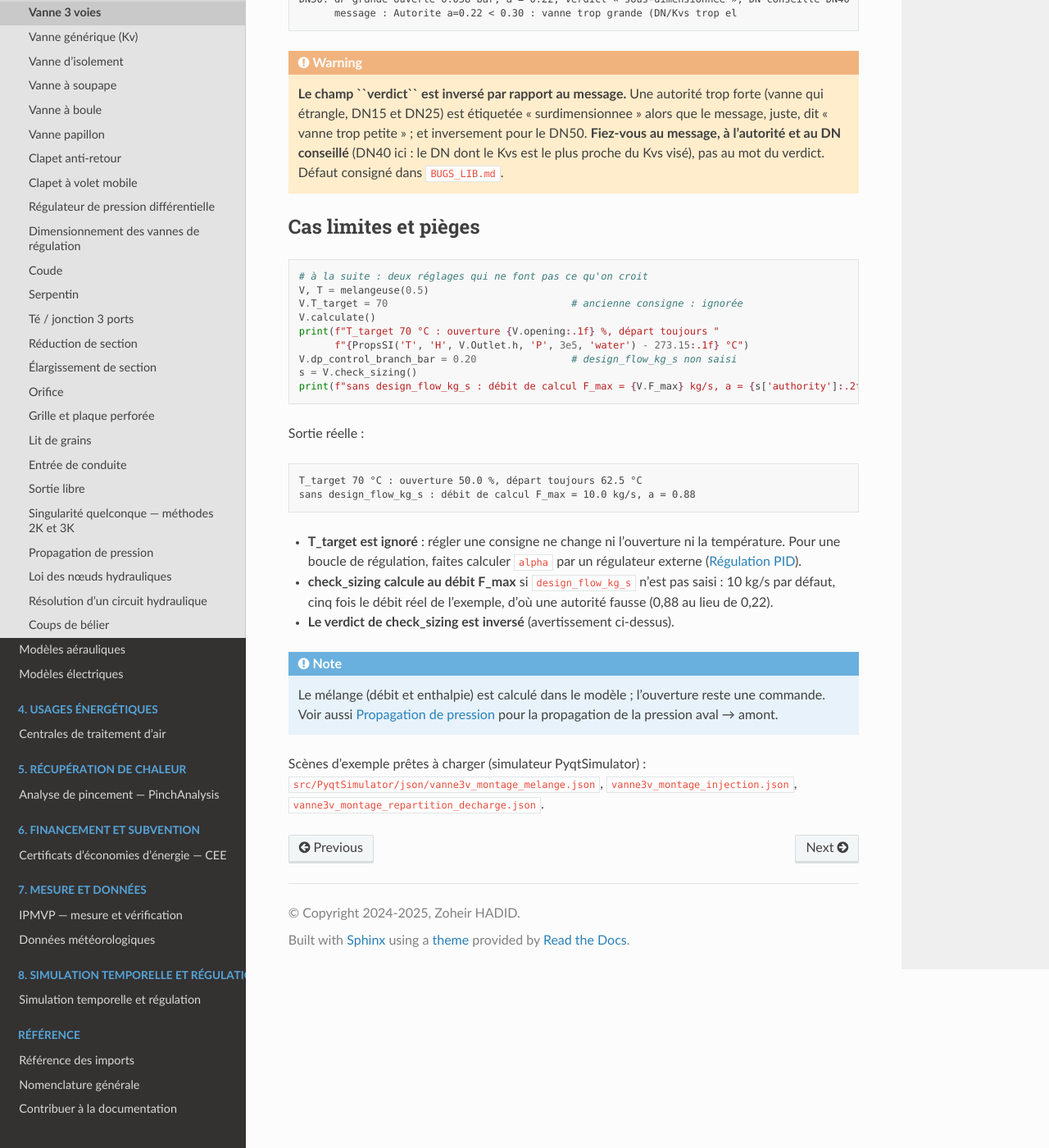
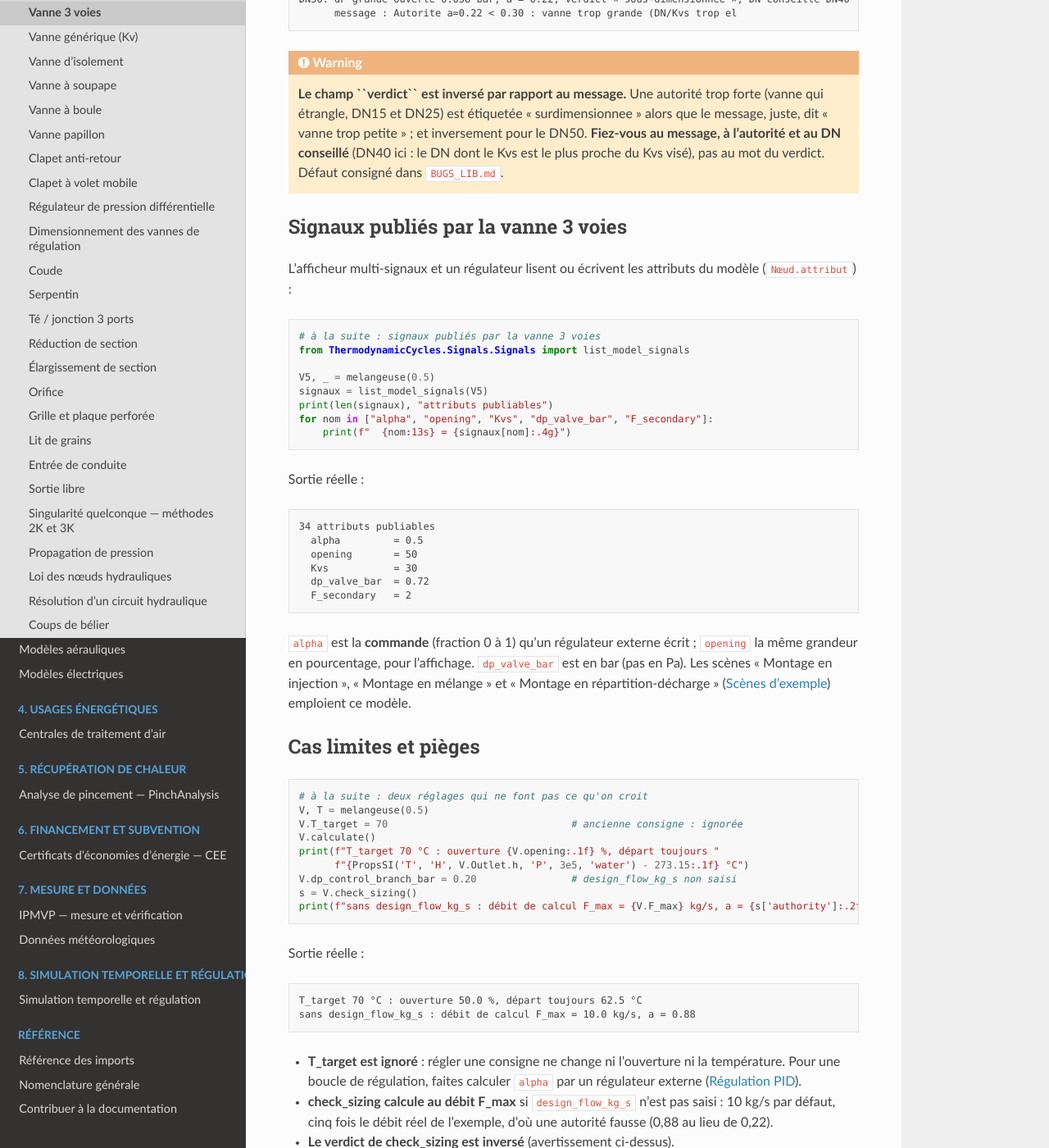
Before and after one commit to ZoheirHADID/EnergySystemModels-fr, a Sphinx documentation site: the page built from docs/source/004-hydraulic/valve_3_voies.rst, in a window 1280 px wide and 1400 px high, scrolled down 3912 px. Shown: the whole window at 82% size. Built offline with Sphinx 7.4.7 and the Read the Docs theme 3.1.0, drawn with Linux system fonts in a browser that asks for light colours.

Commit message:
doc(scenes, vanne 3 voies): montage en injection (L5 handbook) -- decouplage, parametres, pieges ; signaux publies par la vanne 3 voies
Co-Authored-By: Claude Opus 5.5 <noreply@anthropic.com>

```diff
--- a/banc_doc.json
+++ b/banc_doc.json
@@ -942,9 +942,9 @@
    "recul": null
   },
   "docs/source/004-hydraulic/valve_3_voies.rst": {
-   "blocs": 4,
-   "empreinte": "1624dc613ce7a07b",
-   "mesure": "2026-11-24T07:59",
+   "blocs": 5,
+   "empreinte": "2e137f970427759f",
+   "mesure": "2026-11-24T12:24",
    "figures": [],
    "blocage": null,
    "motif": "",
--- a/docs/source/004-hydraulic/valve_3_voies.rst
+++ b/docs/source/004-hydraulic/valve_3_voies.rst
@@ -272,6 +272,40 @@ Sortie réelle :
    l'autorité et au DN conseillé** (DN40 ici : le DN dont le Kvs est le plus
    proche du Kvs visé), pas au mot du verdict. Défaut consigné dans ``BUGS_LIB.md``.
 
+Signaux publiés par la vanne 3 voies
+------------------------------------
+
+L'afficheur multi-signaux et un régulateur lisent ou écrivent les attributs du
+modèle (``Nœud.attribut``) :
+
+.. code-block:: python
+
+    # à la suite : signaux publiés par la vanne 3 voies
+    from ThermodynamicCycles.Signals.Signals import list_model_signals
+
+    V5, _ = melangeuse(0.5)
+    signaux = list_model_signals(V5)
+    print(len(signaux), "attributs publiables")
+    for nom in ["alpha", "opening", "Kvs", "dp_valve_bar", "F_secondary"]:
+        print(f"  {nom:13s} = {signaux[nom]:.4g}")
+
+Sortie réelle :
+
+.. code-block:: text
+
+   34 attributs publiables
+     alpha         = 0.5
+     opening       = 50
+     Kvs           = 30
+     dp_valve_bar  = 0.72
+     F_secondary   = 2
+
+``alpha`` est la **commande** (fraction 0 à 1) qu'un régulateur externe écrit ;
+``opening`` la même grandeur en pourcentage, pour l'affichage. ``dp_valve_bar``
+est en bar (pas en Pa). Les scènes « Montage en injection », « Montage en
+mélange » et « Montage en répartition-décharge » (:doc:`../interface/scenes`)
+emploient ce modèle.
+
 Cas limites et pièges
 ---------------------
 
```
Also changed, not shown: JOURNAL_DOC.md (+6 -0 lines), ROADMAP_DOC.md (+1 -1 lines), docs/source/interface/scenes.rst (+24 -0 lines).
